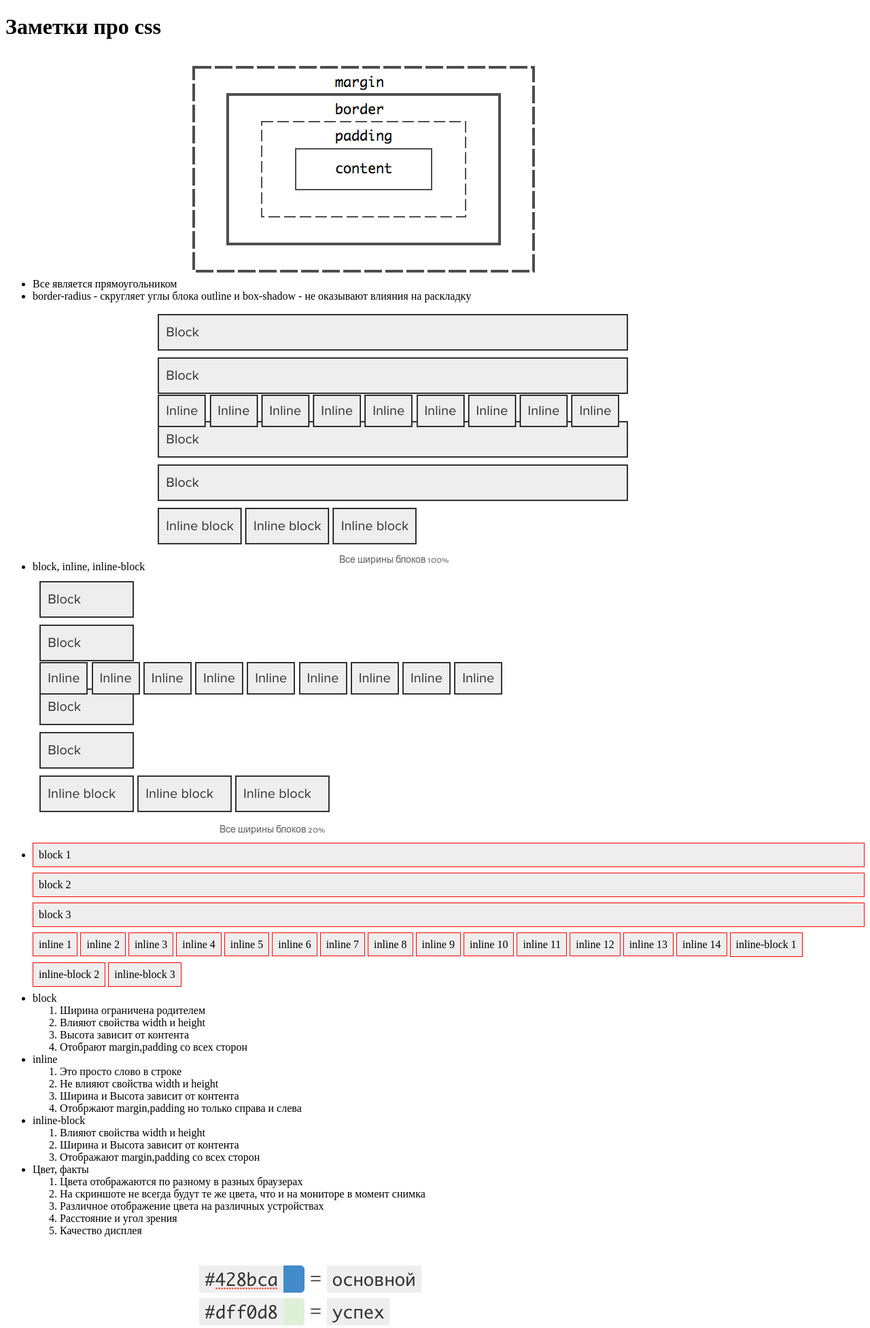
After one commit to LexusAlex/tasks, a PHP site: page /css/notes/notesCss.html in a window 1280 px wide. The commit adds this page. Shown: the top 1954 px of the page at 68% size. Run offline with PHP 8.4, Linux system fonts and the light colour scheme.

Commit message:
css notes+

```diff
--- /dev/null
+++ b/css/notes/notesCss.html
@@ -0,0 +1,97 @@
+<!DOCTYPE html>
+<html lang="en">
+<head>
+    <meta charset="UTF-8">
+    <title>NotesCss</title>
+    <style>
+        .elements > *{
+            background: #eee;
+            border: .125em solid;
+            margin-bottom: .5em;
+            padding: .5em;
+        }
+    </style>
+</head>
+<body>
+<h1>Заметки про css</h1>
+<ul>
+    <li>
+        Все является прямоугольником
+        <img src="images/blockModel.png" height="343" width="545"/>
+    </li>
+    <li>border-radius - cкругляет углы блока outline и box-shadow - не оказывают влияния на раскладку</li>
+    <li>
+        block, inline, inline-block
+        <img src="images/elem1.png" height="394" width="728"/>
+        <img src="images/elem2.png" height="393" width="707"/>
+    </li>
+    <li class="elements">
+        <div style="border: 1px solid red">block 1</div>
+        <div style="border: 1px solid red">block 2</div>
+        <div style="border: 1px solid red">block 3</div>
+        <span style="border: 1px solid red">inline 1</span>
+        <span style="border: 1px solid red">inline 2</span>
+        <span style="border: 1px solid red">inline 3</span>
+        <span style="border: 1px solid red">inline 4</span>
+        <span style="border: 1px solid red">inline 5</span>
+        <span style="border: 1px solid red">inline 6</span>
+        <span style="border: 1px solid red">inline 7</span>
+        <span style="border: 1px solid red">inline 8</span>
+        <span style="border: 1px solid red">inline 9</span>
+        <span style="border: 1px solid red">inline 10</span>
+        <span style="border: 1px solid red">inline 11</span>
+        <span style="border: 1px solid red">inline 12</span>
+        <span style="border: 1px solid red">inline 13</span>
+        <span style="border: 1px solid red">inline 14</span>
+        <div style="display: inline-block;border: 1px solid red">inline-block 1</div>
+        <div style="display: inline-block;border: 1px solid red">inline-block 2</div>
+        <div style="display: inline-block;border: 1px solid red">inline-block 3</div>
+    </li>
+    <li>
+        block
+        <ol>
+            <li>Ширина ограничена родителем</li>
+            <li>Влияют свойства width и height</li>
+            <li>Высота зависит от контента</li>
+            <li>Отобрают margin,padding со всех сторон</li>
+        </ol>
+    </li>
+    <li>
+        inline
+        <ol>
+            <li>Это просто слово в строке</li>
+            <li>Не влияют свойства width и height</li>
+            <li>Ширина и Высота зависит от контента</li>
+            <li>Отобржают margin,padding но только справа и слева</li>
+        </ol>
+    </li>
+    <li>
+        inline-block
+        <ol>
+            <li>Влияют свойства width и height</li>
+            <li>Ширина и Высота зависит от контента</li>
+            <li>Отображают margin,padding со всех сторон</li>
+        </ol>
+    </li>
+    <li>Цвет, факты
+        <ol>
+            <li>Цвета отображаются по разному в разных браузерах</li>
+            <li>На скриншоте не всегда будут те же цвета, что и на мониторе в момент снимка</li>
+            <li>Различное отображение цвета на различных устройствах</li>
+            <li>Расстояние и угол зрения</li>
+            <li>Качество дисплея</li>
+            <li>
+                Популяризация цветов
+                <img src="images/color.png" height="293" width="493"/>
+            </li>
+        </ol>
+    </li>
+    <li>Шрифт
+        <img src="images/font1.png" height="285" width="606"/>
+        <img src="images/font2.png" height="256" width="709"/>
+        <img src="images/font3.png" height="213" width="646"/>
+    </li>
+</ul>
+
+</body>
+</html>
--- a/index.php
+++ b/index.php
@@ -112,6 +112,7 @@
 <ul>
     <li><a href="css/01-bootstrap-default/bootstrap.html">bootstrap.html</a></li>
     <li><a href="css/bem/index.html">BEM</a></li>
+    <li><a href="css/notes/notesCss.html">Notes for css</a></li>
 </ul>
 
 <h1>HTML</h1>
```
Also changed, not shown: css/notes/images/blockModel.png (added), css/notes/images/color.png (added), css/notes/images/elem1.png (added), css/notes/images/elem2.png (added), css/notes/images/font1.png (added), css/notes/images/font2.png (added), css/notes/images/font3.png (added).
